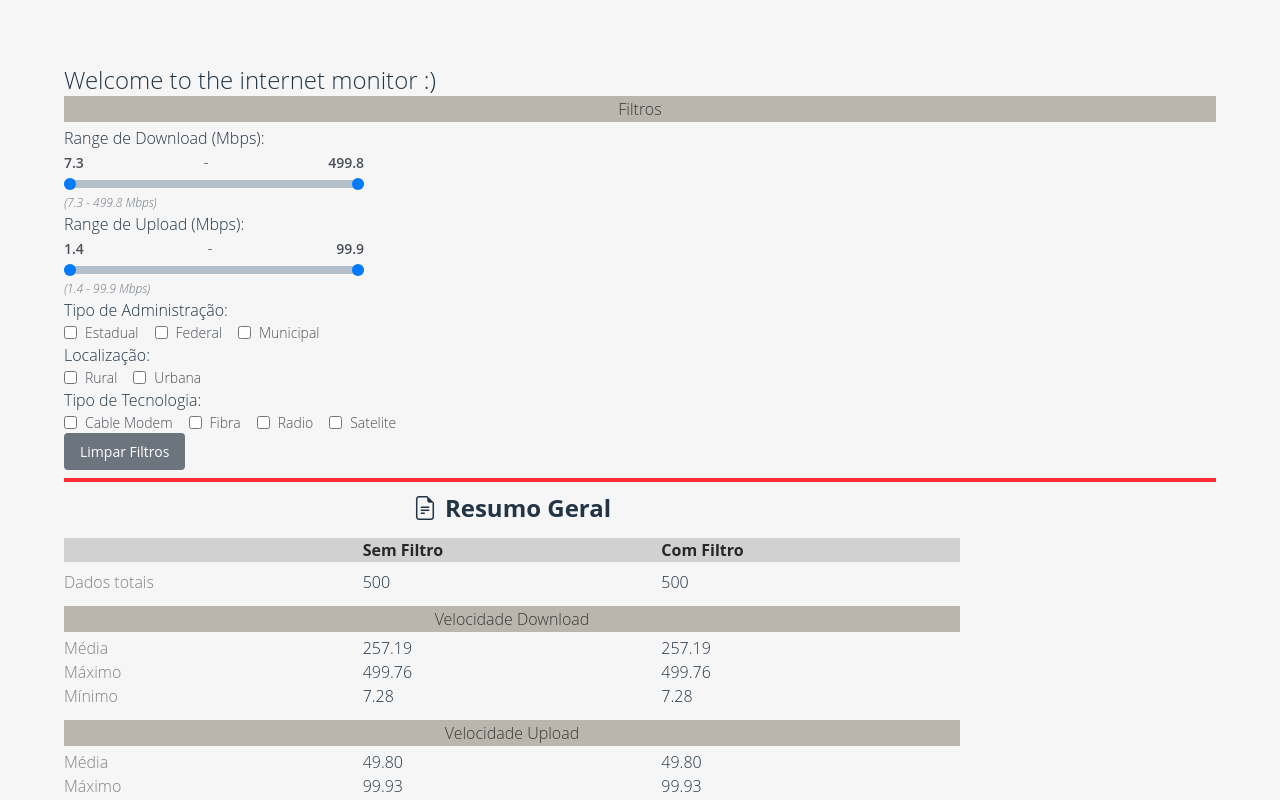
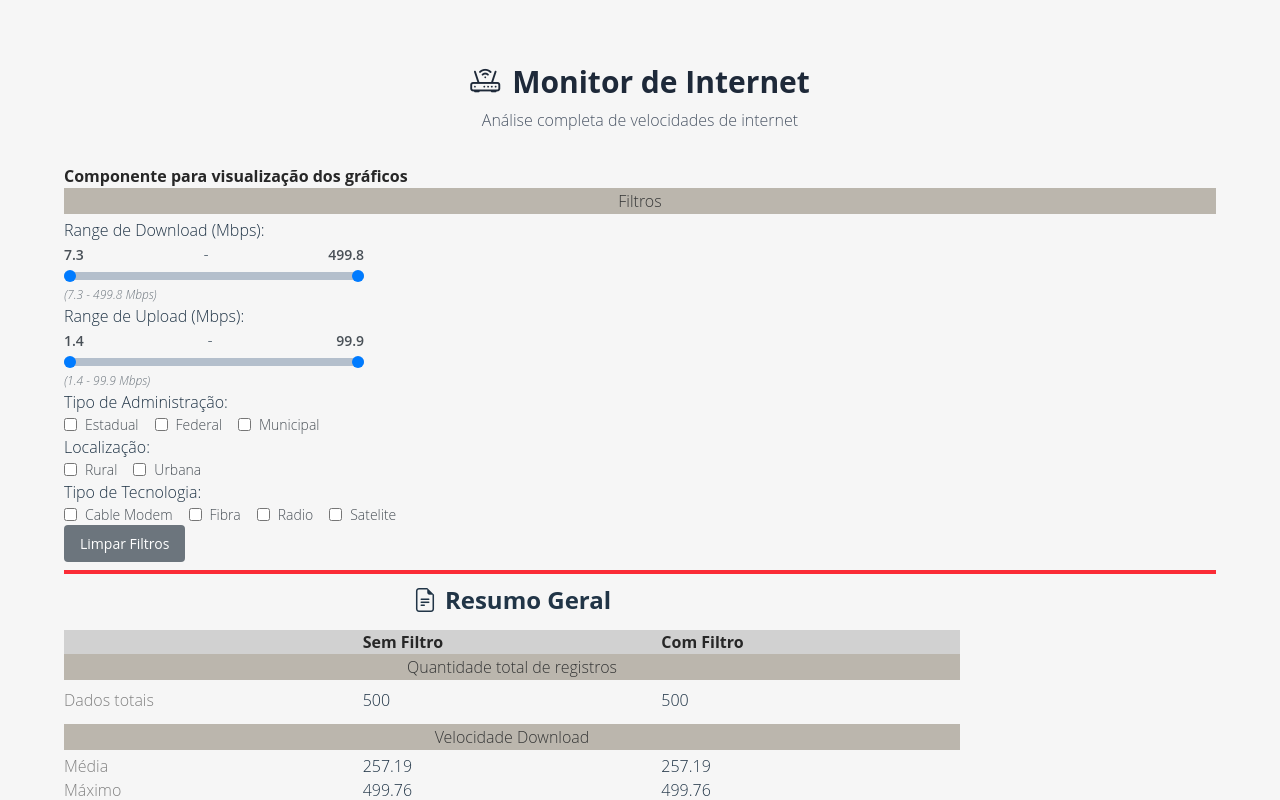
Before and after one commit to isabellacpmelo/the-internet-monitor, a React (Vite) app: page / in a window 1280 px wide. Shown: the top 800 px of the page. Built offline with nearby package versions, Linux system fonts and the light colour scheme.

Commit message:
feat: Adding a component that will display the graphs

```diff
--- /dev/null
+++ b/src/components/DatasetChats/index.tsx
@@ -0,0 +1,7 @@
+export function DatasetCharts() {
+  return (
+    <div className=''>
+      <h3>Componente para visualização dos gráficos</h3>
+    </div>
+  )
+}
--- a/src/components/DatasetSummary/index.tsx
+++ b/src/components/DatasetSummary/index.tsx
@@ -35,6 +35,7 @@ export function DatasetSummary({ data, filteredData }: DatasetSummaryProps) {
             <h3 className='bg-black/15'>Com Filtro</h3>
           </div>
 
+          <h4>Quantidade total de registros</h4>
           <div className='summary-container mt-2'>
             <DatasetSummaryLines
               label='Dados totais'
--- a/src/templates/MainTemplate/index.tsx
+++ b/src/templates/MainTemplate/index.tsx
@@ -3,6 +3,7 @@ import { DatasetSummary } from '../../components/DatasetSummary'
 import { Filters } from '../../components/Filters'
 import { useFilters } from '../../contexts/FiltersContext'
 import { useDatasetCsv } from '../../hooks/useDatasetCsv'
+import { DatasetCharts } from '../../components/DatasetChats'
 
 function MainTemplate() {
   const datasetFilePath = '/src/assets/csv/internet-dataset.csv'
@@ -21,7 +22,17 @@ function MainTemplate() {
 
   return (
     <div className='p-16 mb-8'>
-      <h1 className='text-2xl'>Welcome to the internet monitor :)</h1>
+      <div className='text-center mb-8'>
+        <h1 className='text-3xl font-bold text-gray-800 mb-2'>
+          <i className='bi bi-router mr-3' />
+          Monitor de Internet
+        </h1>
+        <p className='text-gray-600'>
+          Análise completa de velocidades de internet
+        </p>
+      </div>
+
+      <DatasetCharts />
 
       <Filters data={data} />
 
```
